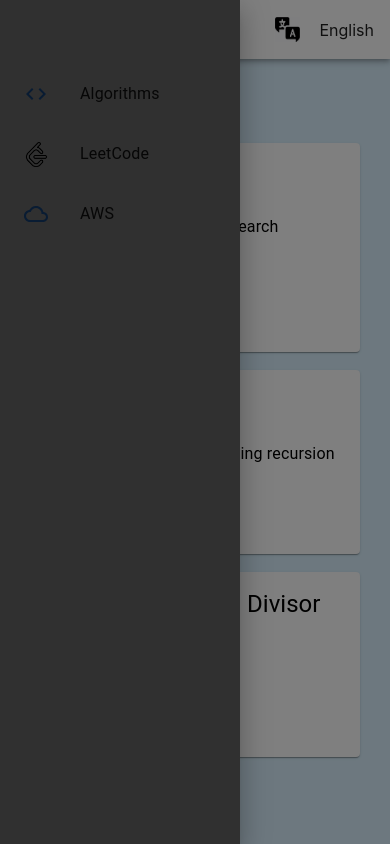
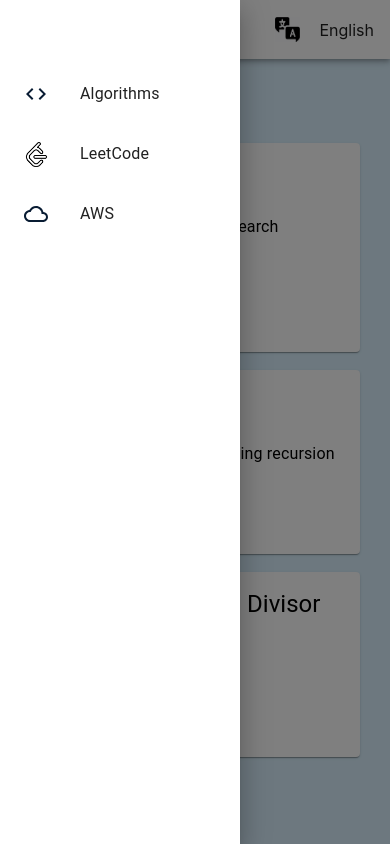
Before and after one commit to jun-uen0/react-techs, a React (Create React App) app: page / in a window 390 px wide. Both pictures are taken after a click on the button 189 px from the left and 74 px from the top of the page. Shown: the top 844 px of the page. Built offline with nearby package versions, Linux system fonts and the light colour scheme; the HTML template or start-up script is replaced by a standard one.

Commit message:
fix: color of side bar

```diff
--- a/src/components/Layout/SideBar/SideBar.tsx
+++ b/src/components/Layout/SideBar/SideBar.tsx
@@ -37,7 +37,7 @@ const SideBar: React.FC<SideBarProps> = (props) => {
               keepMounted: true,
             }}
             PaperProps={{
-              style: { backgroundColor: '#303030', color: '#ffffff' },
+              style: { backgroundColor: '#ffffff', color: '#000000' }
             }}
           >
             <Box sx={{ width: 240 }}>
```
